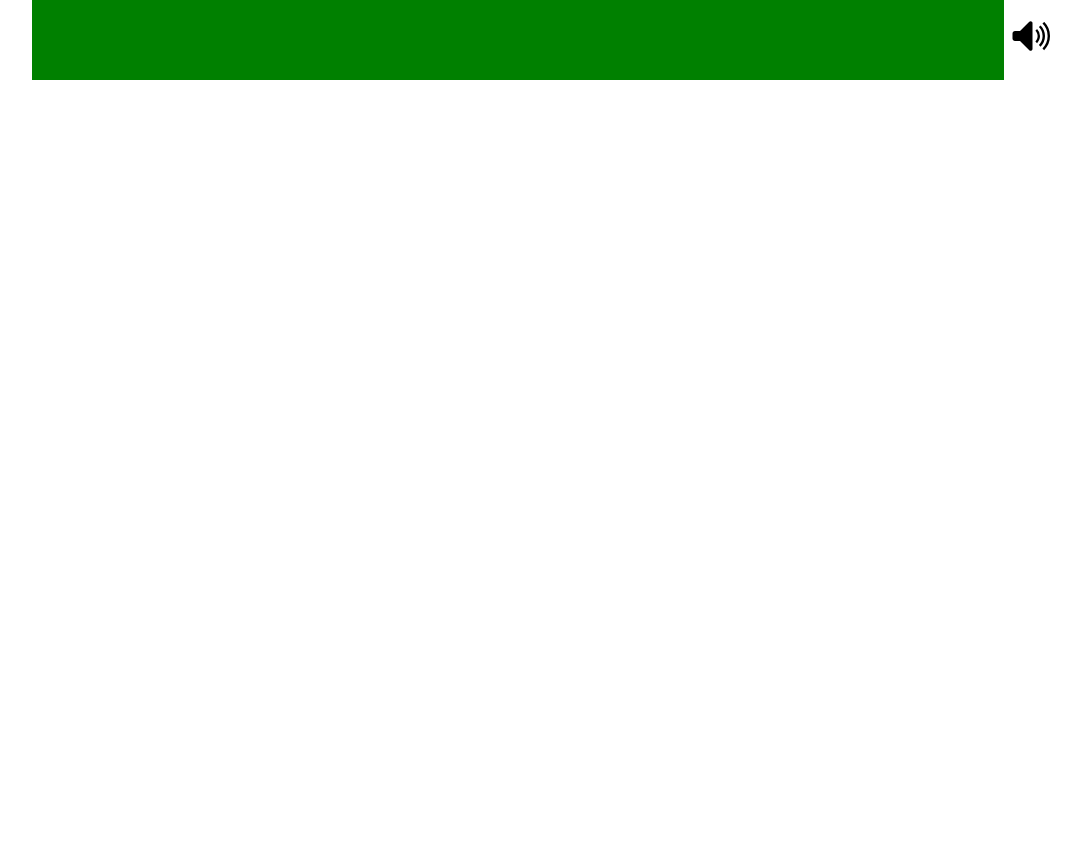
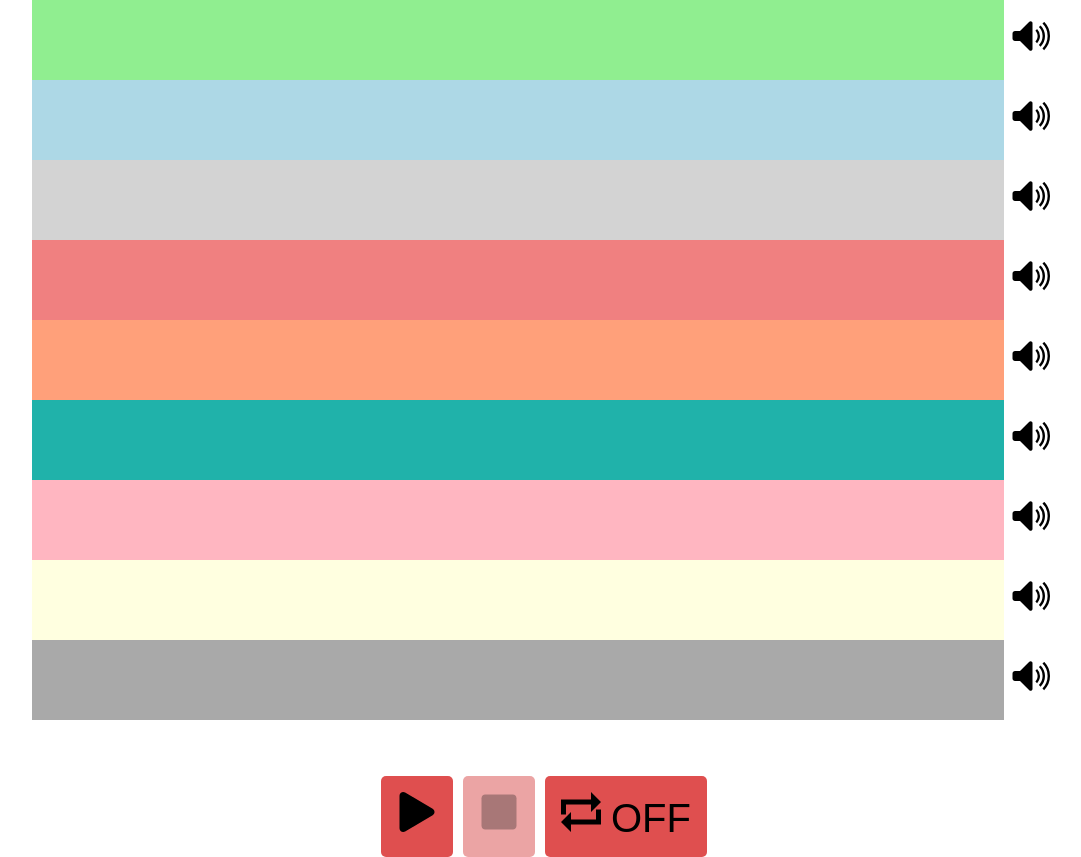
Before and after one commit to yuvalcohen1/moveo-task, a React (Create React App) app: page / in a window 1280 px wide. Shown: the whole page, without its empty margins (96-1177 px from the left). Before the commit the page ends 800 px from the top, so only its background shows below. Built offline with nearby package versions, Linux system fonts and the light colour scheme.

Commit message:
build basic ButtonsBar component

```diff
--- a/src/App.css
+++ b/src/App.css
@@ -5,7 +5,7 @@
 
 .audios-container {
   width: 100%;
-  height: 100%;
+  height: auto;
   display: flex;
   flex-direction: column;
   align-items: center;
@@ -14,4 +14,10 @@
 .audios {
   width: 80%;
   height: 80%;
+  color: lightyellow;
 }
+
+.buttons-bar-container {
+  text-align: center;
+  margin-top: 7vh;
+}
--- a/src/App.tsx
+++ b/src/App.tsx
@@ -1,14 +1,36 @@
 import React from "react";
 import "./App.css";
 import Audio from "./components/Audio/Audio";
+import song1 from "./loop-files/_tambourine_shake_higher.mp3";
+import song2 from "./loop-files/ALL TRACK.mp3";
+import song3 from "./loop-files/B VOC.mp3";
+import song4 from "./loop-files/DRUMS.mp3";
+import song5 from "./loop-files/HE HE VOC.mp3";
+import song6 from "./loop-files/HIGH VOC.mp3";
+import song7 from "./loop-files/JIBRISH.mp3";
+import song8 from "./loop-files/LEAD 1.mp3";
+import song9 from "./loop-files/UUHO VOC.mp3";
+import ButtonsBar from "./components/ButtonsBar/ButtonsBar";
 
 function App() {
   return (
     <div className="app">
       <div className="audios-container">
         <div className="audios">
-          <Audio audioColor="green" src="aaa" />
+          <Audio audioColor="lightgreen" src={song1} />
+          <Audio audioColor="lightblue" src={song2} />
+          <Audio audioColor="lightgray" src={song3} />
+          <Audio audioColor="lightcoral" src={song4} />
+          <Audio audioColor="lightsalmon" src={song5} />
+          <Audio audioColor="lightseagreen" src={song6} />
+          <Audio audioColor="lightpink" src={song7} />
+          <Audio audioColor="lightyellow" src={song8} />
+          <Audio audioColor="darkgray" src={song9} />
         </div>
+      </div>
+
+      <div className="buttons-bar-container">
+        <ButtonsBar />
       </div>
     </div>
   );
--- /dev/null
+++ b/src/components/ButtonsBar/ButtonsBar.css
@@ -0,0 +1,18 @@
+.button-bar button {
+  font-size: 2.5rem;
+  border: none;
+  border-radius: 5px;
+  padding: 1rem;
+  margin: 0 5px;
+  cursor: pointer;
+  background-color: rgb(223, 79, 79);
+}
+
+.button-bar button:disabled {
+  cursor: not-allowed;
+  background-color: rgba(224, 112, 112, 0.637);
+}
+
+.loop-status {
+    margin-left: 10px;
+}
--- /dev/null
+++ b/src/components/ButtonsBar/ButtonsBar.tsx
@@ -0,0 +1,28 @@
+import React, { useState } from "react";
+import { FaPlay, FaStop } from "react-icons/fa";
+import { ImLoop } from "react-icons/im";
+import "./ButtonsBar.css";
+
+type Props = {};
+
+const ButtonsBar = (props: Props) => {
+  const [isPlaying, setIsPlaying] = useState(false);
+  const [isLooping, setIsLooping] = useState(false);
+
+  return (
+    <span className="button-bar">
+      <button disabled={isPlaying} onClick={() => setIsPlaying(!isPlaying)}>
+        <FaPlay />
+      </button>
+      <button disabled={!isPlaying} onClick={() => setIsPlaying(!isPlaying)}>
+        <FaStop />
+      </button>
+      <button className="loop-btn" onClick={() => setIsLooping(!isLooping)}>
+        <ImLoop />
+        <span className="loop-status">{isLooping ? "ON" : "OFF"}</span>
+      </button>
+    </span>
+  );
+};
+
+export default ButtonsBar;
--- a/src/react-app-env.d.ts
+++ b/src/react-app-env.d.ts
@@ -1 +1,2 @@
 /// <reference types="react-scripts" />
+declare module '*.mp3';
```
